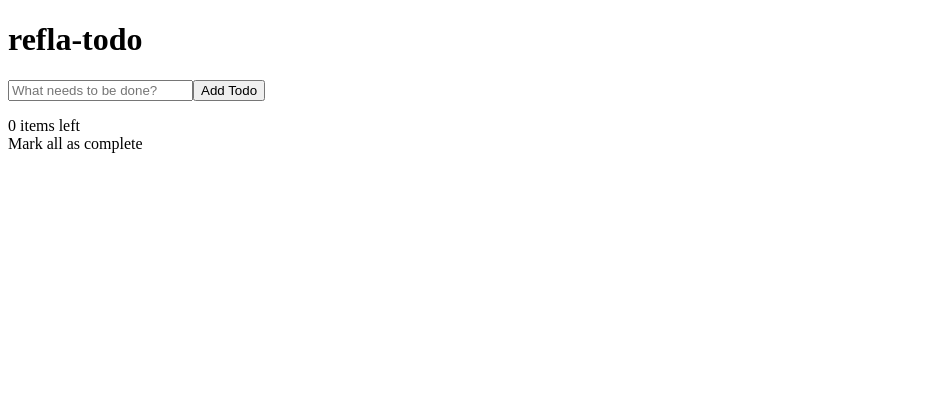
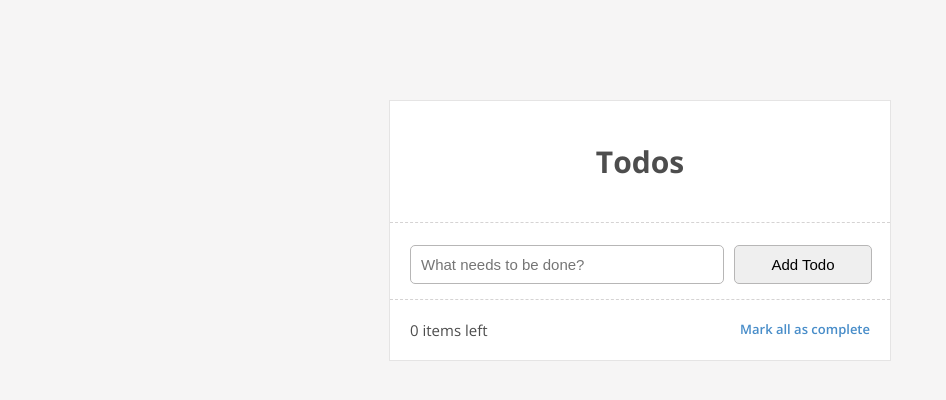
Before and after one commit to dewe/refla-todo, a Python web app: template refla/templates/todo.html in a window 1280 px wide. Shown: the top 400 px of the page, without its empty margins (0-946 px from the left). Run offline with Jinja, Linux system fonts and the light colour scheme; the template is opened without the code that fills it, so the values that code supplies are empty.

Commit message:
basic styling

```diff
--- a/package.json
+++ b/package.json
@@ -9,8 +9,7 @@
   },
   "scripts": {
     "watch": "watchify refla/main.js --debug -o refla/static/js/bundle.js -v",
-    "browserify": "browserify --debug refla/main.js | exorcist refla/static/js/bundle.js.map | uglifyjs > refla/static/js/bundle.js",
-    "build": "npm run browserify",
+    "build": "browserify --debug refla/main.js | exorcist refla/static/js/bundle.js.map | uglifyjs > refla/static/js/bundle.js",
     "test": "echo \"Error: no test specified\" && exit 1"
   },
   "repository": {
--- a/refla/components/TodoInput.react.js
+++ b/refla/components/TodoInput.react.js
@@ -17,7 +17,7 @@ module.exports = React.createClass({
 
   render: function() {
     return (
-      <form onSubmit={this.handleSubmit}>
+      <form onSubmit={this.handleSubmit} className='todo-input'>
         <input
           onChange={this.onChange}
           value={this.state.text}
--- a/refla/components/TodoItem.react.js
+++ b/refla/components/TodoItem.react.js
@@ -9,7 +9,7 @@ module.exports = TodoItem = React.createClass({
 
   render: function() {
     return (
-      <li>
+      <li className='todo-item'>
         <input type='checkbox' onChange={this.onChange} checked={this.props.item.done} />
         <span>{this.props.item.title}</span>
       </li>
--- a/refla/components/TodoList.react.js
+++ b/refla/components/TodoList.react.js
@@ -7,6 +7,6 @@ module.exports = TodoList = React.createClass({
   },
 
   render: function() {
-    return <ul>{this.props.items.map(this.createItem)}</ul>;
+    return <ul className='todo-list'>{this.props.items.map(this.createItem)}</ul>;
   }
 });
--- /dev/null
+++ b/refla/static/css/todo.css
@@ -0,0 +1,92 @@
+
+* {
+    font-size: 15px;
+}
+
+body {
+    background-color: #f6f5f5;
+    color: #4d4d4d;
+    font-family: 'Open Sans';
+    font-weight: 300;
+    font-style: normal;
+    font-variant: normal;
+}
+
+h1 {
+    font-size: 30px;
+    font-weight: 700;
+    line-height: 33px;
+}
+
+#todo-container {
+    background-color: white;
+    border: 1px solid #e5e4e4;
+    width: 500px ;
+    margin-left: auto;
+    margin-right: auto;
+    margin-top: 100px;
+}
+
+.header {
+    padding-top: 24px;
+    padding-bottom: 44px;
+    text-align: center;
+    border-bottom: 1px dashed #d5d3d3;
+}
+
+.todo-input {
+    padding-left: 20px;
+    padding-top: 2px;
+    box-shadow: none;
+}
+
+.todo-input input {
+    width: 300px;
+    height: 35px;
+    border: solid 1px #b7b6b6;
+    border-radius: 5px;
+    padding-left: 10px;
+    margin-right: 10px;
+}
+
+.todo-input button {
+    height: 39px;
+    width: 138px;
+    padding: 0px;
+    border: solid 1px #b7b6b6;
+    border-radius: 5px;
+
+}
+
+.todo-list {
+    list-style: none;
+    padding-left: 0px;
+}
+
+.todo-item {
+    padding: 20px;
+}
+
+.todo-item:nth-child(odd) {
+    background-color: #f4f7fa
+}
+
+.footer {
+    border-top: 1px dashed #d5d3d3;
+    height: 60px;
+}
+
+.items-left {
+    float: left;
+    padding: 20px;
+    font-size: 13px;
+}
+
+.mark-complete {
+    float: right;
+    padding: 20px;
+    font-size: 13px;
+    font-weight: 600;
+    color: #488dc9;
+    cursor: pointer;
+}
--- a/refla/templates/todo.html
+++ b/refla/templates/todo.html
@@ -2,9 +2,9 @@
 <html>
 <head>
     <title>Todos</title>
-</head>
+    <link rel="stylesheet" type="text/css" href="//fonts.googleapis.com/css?family=Open+Sans: 300,400,600,700" />
+    <link rel="stylesheet" type="text/css" href="{{ url_for('static', filename='css/todo.css') }}" media="screen" />
 <body>
-    <h1>refla-todo</h1>
     <div id="react-mount"></div>
     <script type="text/javascript" src="{{ url_for('static', filename='js/bundle.js') }}"></script>
 </body>
```
Also changed, not shown: refla/components/TodoApp.react.js (+8 -5 lines), README.md, refla/static/js/bundle.js, 1 other file.
